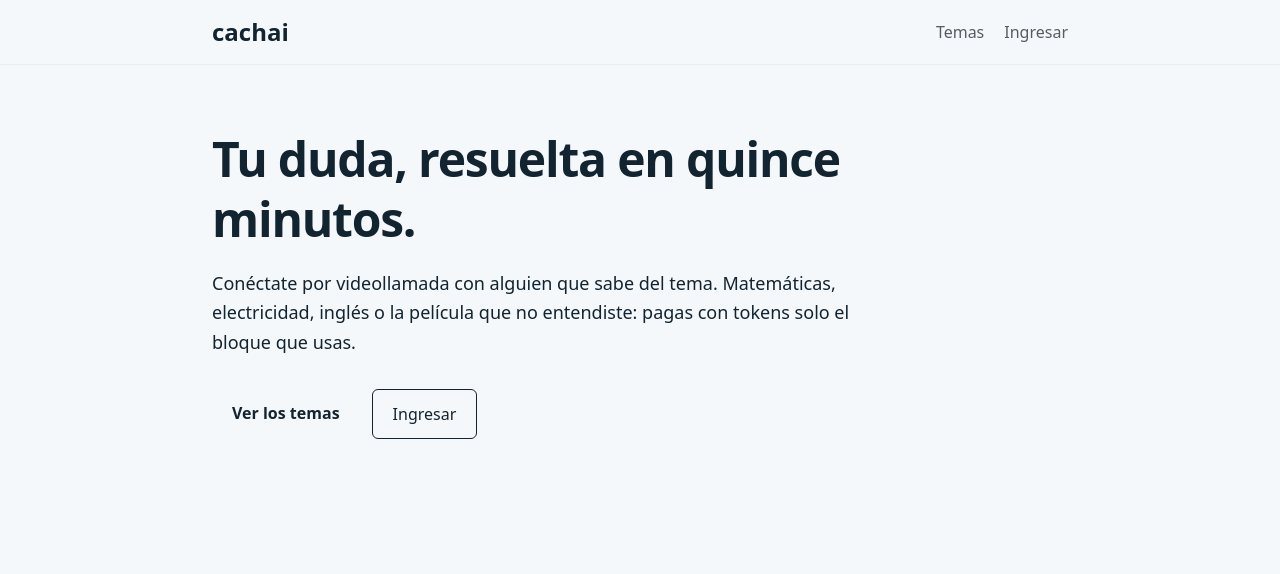
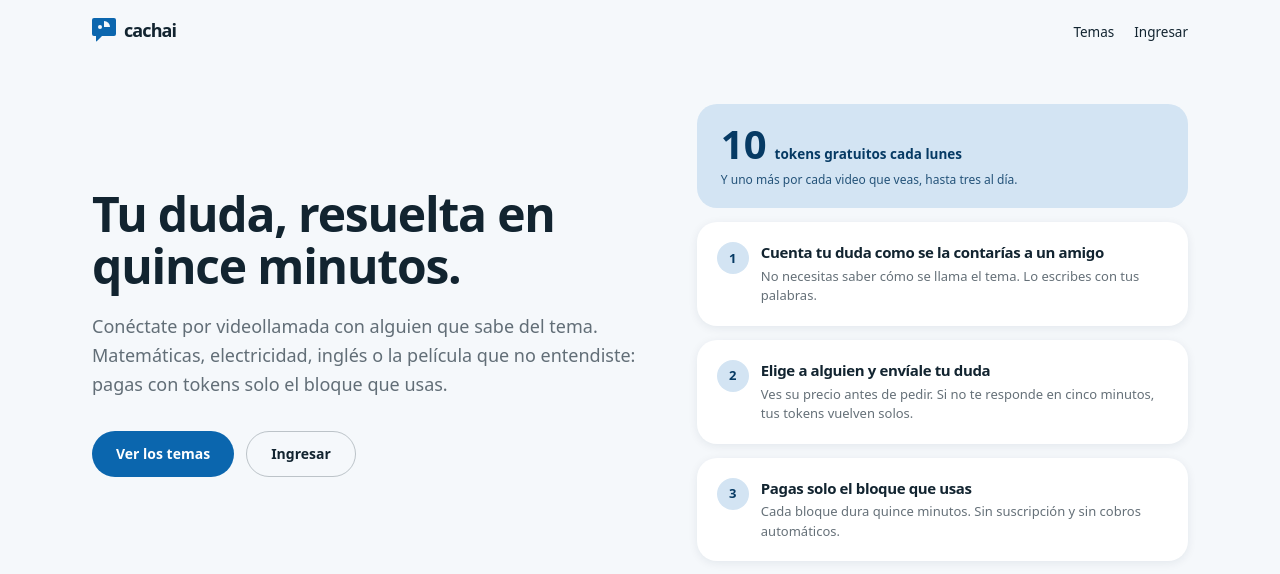
Before and after one commit to panchox12/Capstone_002D, a React (Vite) app in the folder frontend/: page / in a window 1280 px wide. Shown: the top 574 px of the page. Built offline with nearby package versions, Linux system fonts and the light colour scheme; no server answers.

Commit message:
feat(frontend): encabezado y paginas con el estilo del diseño

```diff
--- a/frontend/src/componentes/Plantilla.jsx
+++ b/frontend/src/componentes/Plantilla.jsx
@@ -1,8 +1,13 @@
 import { Link, NavLink, Outlet } from 'react-router'
 import { useSesion } from '../sesion/useSesion'
+import { Avatar } from './ui/Avatar'
+import { Boton } from './ui/Boton'
+import { Logo } from './ui/Logo'
 
 function claseEnlace({ isActive }) {
-  return isActive ? 'font-bold text-tinta underline underline-offset-4' : 'text-grafito hover:text-tinta'
+  return isActive
+    ? 'text-[13.5px] font-semibold text-oceano-oscuro'
+    : 'text-[13.5px] text-tinta hover:text-oceano-oscuro'
 }
 
 /** Lo que se repite en todas las paginas: el encabezado y el contenedor del contenido. */
@@ -11,39 +16,47 @@ export function Plantilla() {
 
   return (
     <div className="min-h-screen">
-      <header className="border-b border-niebla">
-        <div className="mx-auto flex max-w-4xl flex-wrap items-center justify-between gap-4 px-5 py-4">
-          <Link to="/" className="resaltado font-titulo text-2xl font-extrabold text-tinta">
-            cachai
+      <header className="mx-auto flex max-w-6xl flex-wrap items-center gap-x-5 gap-y-3 px-5 py-4 sm:px-7">
+        <Link to="/" className="mr-auto" aria-label="Cachai, ir al inicio">
+          <Logo />
         </Link>
 
-          <nav aria-label="Principal" className="flex flex-wrap items-center gap-5">
+        <nav aria-label="Principal" className="flex flex-wrap items-center gap-x-5 gap-y-2">
+          {usuario ? (
+            <>
+              <NavLink to="/" end className={claseEnlace}>
+                Inicio
+              </NavLink>
               <NavLink to="/temas" className={claseEnlace}>
                 Temas
               </NavLink>
-            {usuario ? (
-              <>
               <NavLink to="/mi-cuenta" className={claseEnlace}>
-                  {usuario.nombre_visible}
+                Mi cuenta
               </NavLink>
-                <button
-                  type="button"
-                  onClick={salir}
-                  className="rounded-md border border-tinta px-3 py-1.5 text-tinta hover:bg-niebla"
-                >
-                  Cerrar sesión
-                </button>
             </>
           ) : (
+            <>
+              <NavLink to="/temas" className={claseEnlace}>
+                Temas
+              </NavLink>
               <NavLink to="/ingresar" className={claseEnlace}>
                 Ingresar
               </NavLink>
+            </>
           )}
         </nav>
+
+        {usuario && (
+          <div className="flex items-center gap-3">
+            <Avatar nombre={usuario.nombre_visible} tamano="chico" />
+            <Boton variante="secundario" tamano="chico" onClick={salir}>
+              Cerrar sesión
+            </Boton>
           </div>
+        )}
       </header>
 
-      <main className="mx-auto max-w-4xl px-5 py-10">
+      <main className="mx-auto max-w-6xl px-5 pt-4 pb-14 sm:px-7">
         <Outlet />
       </main>
     </div>
--- a/frontend/src/componentes/RutaPrivada.jsx
+++ b/frontend/src/componentes/RutaPrivada.jsx
@@ -10,7 +10,11 @@ export function RutaPrivada() {
   const ubicacion = useLocation()
 
   if (cargando) {
-    return <p role="status">Cargando tu sesión…</p>
+    return (
+      <p role="status" className="text-sm text-tinta/65">
+        Cargando tu sesión…
+      </p>
+    )
   }
   if (!usuario) {
     return <Navigate to="/ingresar" replace state={{ desde: ubicacion.pathname }} />
--- a/frontend/src/paginas/Catalogo.jsx
+++ b/frontend/src/paginas/Catalogo.jsx
@@ -1,5 +1,9 @@
 import { useEffect, useState } from 'react'
 import { obtenerCatalogo } from '../api/temas'
+import { Aviso } from '../componentes/ui/Aviso'
+import { Ficha } from '../componentes/ui/Ficha'
+import { Tarjeta } from '../componentes/ui/Tarjeta'
+import { TituloPagina } from '../componentes/ui/TituloPagina'
 
 /** Catalogo de tres niveles, leido de GET /temas. Es publico. */
 export function Catalogo() {
@@ -21,40 +25,39 @@ export function Catalogo() {
   }, [])
 
   if (error) {
+    return <Aviso tipo="error">No pudimos cargar los temas. {error}</Aviso>
+  }
+  if (temas === null) {
     return (
-      <p role="alert" className="text-alerta">
-        No pudimos cargar los temas. {error}
+      <p role="status" className="text-sm text-tinta/65">
+        Cargando temas…
       </p>
     )
   }
-  if (temas === null) {
-    return <p role="status">Cargando temas…</p>
-  }
   if (temas.length === 0) {
-    return <p>Todavía no hay temas publicados.</p>
+    return <Aviso tipo="neutro">Todavía no hay temas publicados.</Aviso>
   }
 
   return (
     <section>
-      <h1 className="text-3xl font-extrabold">Temas</h1>
-      <p className="mt-2">Estos son los temas en los que puedes pedir ayuda.</p>
-      <div className="mt-8 grid gap-10">
+      <TituloPagina titulo="Temas" bajada="Estos son los temas en los que puedes pedir ayuda." />
+      <div className="grid gap-4 md:grid-cols-2">
         {temas.map((area) => (
-          <article key={area.id}>
-            <h2 className="text-2xl font-bold">{area.nombre}</h2>
+          <Tarjeta key={area.id} como="article" className="p-6">
+            <h2 className="text-xl">{area.nombre}</h2>
             {area.hijos.map((materia) => (
               <div key={materia.id} className="mt-4">
-                <h3 className="text-lg font-semibold">{materia.nombre}</h3>
+                <h3 className="text-[15px]">{materia.nombre}</h3>
                 <ul className="mt-2 flex flex-wrap gap-2">
                   {materia.hijos.map((tema) => (
-                    <li key={tema.id} className="rounded-full bg-niebla px-3 py-1">
-                      {tema.nombre}
+                    <li key={tema.id}>
+                      <Ficha>{tema.nombre}</Ficha>
                     </li>
                   ))}
                 </ul>
               </div>
             ))}
-          </article>
+          </Tarjeta>
         ))}
       </div>
     </section>
--- a/frontend/src/paginas/Ingresar.jsx
+++ b/frontend/src/paginas/Ingresar.jsx
@@ -1,6 +1,10 @@
 import { useState } from 'react'
 import { Navigate, useLocation, useNavigate } from 'react-router'
 import { useSesion } from '../sesion/useSesion'
+import { Aviso } from '../componentes/ui/Aviso'
+import { Boton } from '../componentes/ui/Boton'
+import { Tarjeta } from '../componentes/ui/Tarjeta'
+import { claseCampo, claseEtiqueta } from '../componentes/ui/clases'
 
 function mensajePara(error) {
   if (error.estado === 401) return 'Correo o contraseña incorrectos.'
@@ -37,10 +41,11 @@ export function Ingresar() {
   }
 
   return (
-    <section className="max-w-sm">
-      <h1 className="text-3xl font-extrabold">Ingresar</h1>
+    <Tarjeta como="section" className="mx-auto mt-6 max-w-md p-7">
+      <h1 className="text-[28px]">Ingresar</h1>
+      <p className="mt-1 text-sm text-tinta/65">Con el correo y la contraseña de tu cuenta.</p>
       <form onSubmit={enviar} className="mt-6 grid gap-4" noValidate>
-        <label className="grid gap-1">
+        <label className={claseEtiqueta}>
           Correo
           <input
             type="email"
@@ -48,10 +53,10 @@ export function Ingresar() {
             required
             value={correo}
             onChange={(e) => setCorreo(e.target.value)}
-            className="rounded-md border border-grafito/30 px-3 py-2"
+            className={claseCampo}
           />
         </label>
-        <label className="grid gap-1">
+        <label className={claseEtiqueta}>
           Contraseña
           <input
             type="password"
@@ -59,22 +64,14 @@ export function Ingresar() {
             required
             value={contrasena}
             onChange={(e) => setContrasena(e.target.value)}
-            className="rounded-md border border-grafito/30 px-3 py-2"
+            className={claseCampo}
           />
         </label>
-        {error && (
-          <p role="alert" className="text-alerta">
-            {error}
-          </p>
-        )}
-        <button
-          type="submit"
-          disabled={enviando}
-          className="rounded-md bg-tinta px-5 py-3 font-bold text-papel hover:brightness-110 disabled:opacity-60"
-        >
+        {error && <Aviso tipo="error">{error}</Aviso>}
+        <Boton type="submit" tamano="grande" disabled={enviando} className="mt-1 w-full">
           {enviando ? 'Ingresando…' : 'Ingresar'}
-        </button>
+        </Boton>
       </form>
-    </section>
+    </Tarjeta>
   )
 }
--- a/frontend/src/paginas/Inicio.jsx
+++ b/frontend/src/paginas/Inicio.jsx
@@ -1,27 +1,64 @@
-import { Link } from 'react-router'
 import { useSesion } from '../sesion/useSesion'
+import { BotonEnlace } from '../componentes/ui/Boton'
+import { Tarjeta } from '../componentes/ui/Tarjeta'
+
+const PASOS = [
+  {
+    titulo: 'Cuenta tu duda como se la contarías a un amigo',
+    texto: 'No necesitas saber cómo se llama el tema. Lo escribes con tus palabras.',
+  },
+  {
+    titulo: 'Elige a alguien y envíale tu duda',
+    texto: 'Ves su precio antes de pedir. Si no te responde en cinco minutos, tus tokens vuelven solos.',
+  },
+  {
+    titulo: 'Pagas solo el bloque que usas',
+    texto: 'Cada bloque dura quince minutos. Sin suscripción y sin cobros automáticos.',
+  },
+]
 
 export function Inicio() {
   const { usuario } = useSesion()
 
   return (
-    <section className="max-w-2xl py-6">
-      <h1 className="text-4xl leading-tight font-extrabold sm:text-5xl">
-        Tu duda, resuelta en quince minutos.
-      </h1>
-      <p className="mt-5 text-lg leading-relaxed">
-        Conéctate por videollamada con alguien que sabe del tema. Matemáticas, electricidad, inglés o la
-        película que no entendiste: pagas con tokens solo el bloque que usas.
+    <section className="grid items-center gap-10 py-6 lg:grid-cols-[1.15fr_1fr]">
+      <div>
+        <h1 className="text-4xl leading-[1.08] sm:text-5xl">Tu duda, resuelta en quince minutos.</h1>
+        <p className="mt-5 max-w-xl text-lg leading-relaxed text-tinta/65">
+          Conéctate por videollamada con alguien que sabe del tema. Matemáticas, electricidad, inglés o la película que
+          no entendiste: pagas con tokens solo el bloque que usas.
         </p>
         <div className="mt-8 flex flex-wrap gap-3">
-        <Link to="/temas" className="rounded-md bg-resaltador px-5 py-3 font-bold text-tinta hover:brightness-95">
+          <BotonEnlace to="/temas" tamano="grande">
             Ver los temas
-        </Link>
+          </BotonEnlace>
           {!usuario && (
-          <Link to="/ingresar" className="rounded-md border border-tinta px-5 py-3 text-tinta hover:bg-niebla">
+            <BotonEnlace to="/ingresar" variante="secundario" tamano="grande">
               Ingresar
-          </Link>
+            </BotonEnlace>
           )}
+        </div>
+      </div>
+
+      <div className="grid gap-3.5">
+        <Tarjeta variante="celeste" className="px-6 py-5">
+          <p className="flex items-baseline gap-2">
+            <span className="font-titulo text-[40px] leading-none font-extrabold">10</span>
+            <span className="text-[13.5px] font-semibold">tokens gratuitos cada lunes</span>
+          </p>
+          <p className="mt-2 text-xs opacity-85">Y uno más por cada video que veas, hasta tres al día.</p>
+        </Tarjeta>
+        {PASOS.map((paso, numero) => (
+          <Tarjeta key={paso.titulo} className="grid grid-cols-[32px_1fr] gap-x-3">
+            <span className="grid size-8 place-items-center rounded-full bg-celeste text-[13px] font-extrabold text-abismo">
+              {numero + 1}
+            </span>
+            <div>
+              <h2 className="text-[15px] leading-snug">{paso.titulo}</h2>
+              <p className="mt-1 text-[13px] text-tinta/65">{paso.texto}</p>
+            </div>
+          </Tarjeta>
+        ))}
       </div>
     </section>
   )
```
Also changed, not shown: frontend/src/paginas/MiCuenta.jsx (+17 -8 lines), frontend/src/paginas/NoEncontrada.jsx (+9 -11 lines). Lines whose indentation alone changed are shown as unchanged.
